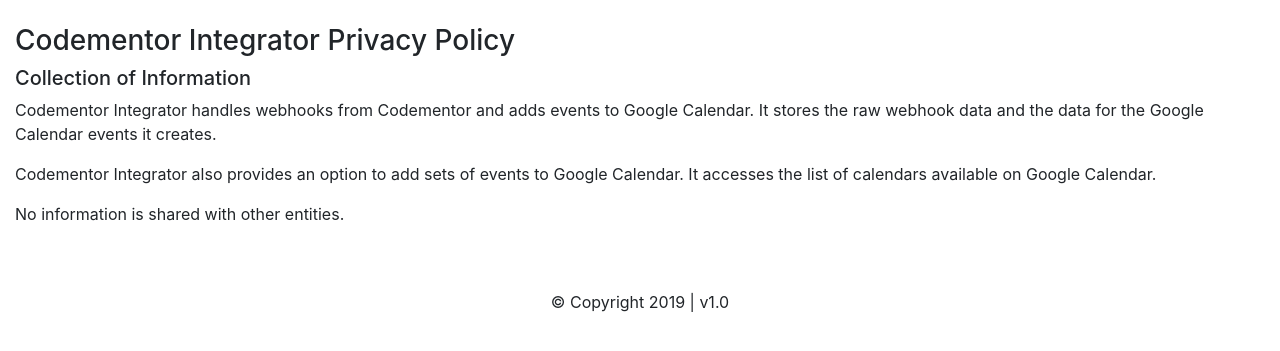
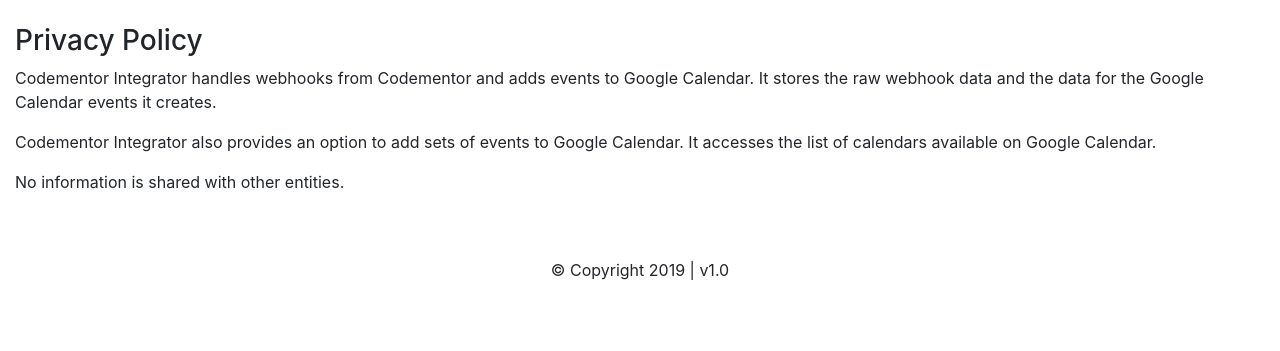
Before and after one commit to jessamynsmith/codementor-integrator, a Django app: page /privacy/ in a window 1280 px wide. Shown: the part 56-407 px from the top of the page. Run offline with Django 3.2, Linux system fonts and the light colour scheme; parts of the project's set-up code (start-up, migrations or seed data) failed here and were passed over; some libraries are stand-ins or nearby versions.

Commit message:
Improved formatting of privacy page.

```diff
--- a/codementor/templates/codementor/privacy_policy.html
+++ b/codementor/templates/codementor/privacy_policy.html
@@ -5,9 +5,8 @@
 
 {% block content %}
 
-    <h3>Codementor Integrator Privacy Policy</h3>
+    <h3>Privacy Policy</h3>
 
-    <h5>Collection of Information</h5>
     <p>
         Codementor Integrator handles webhooks from Codementor and adds events to Google Calendar.
         It stores the raw webhook data and the data for the Google Calendar events it creates.
```
